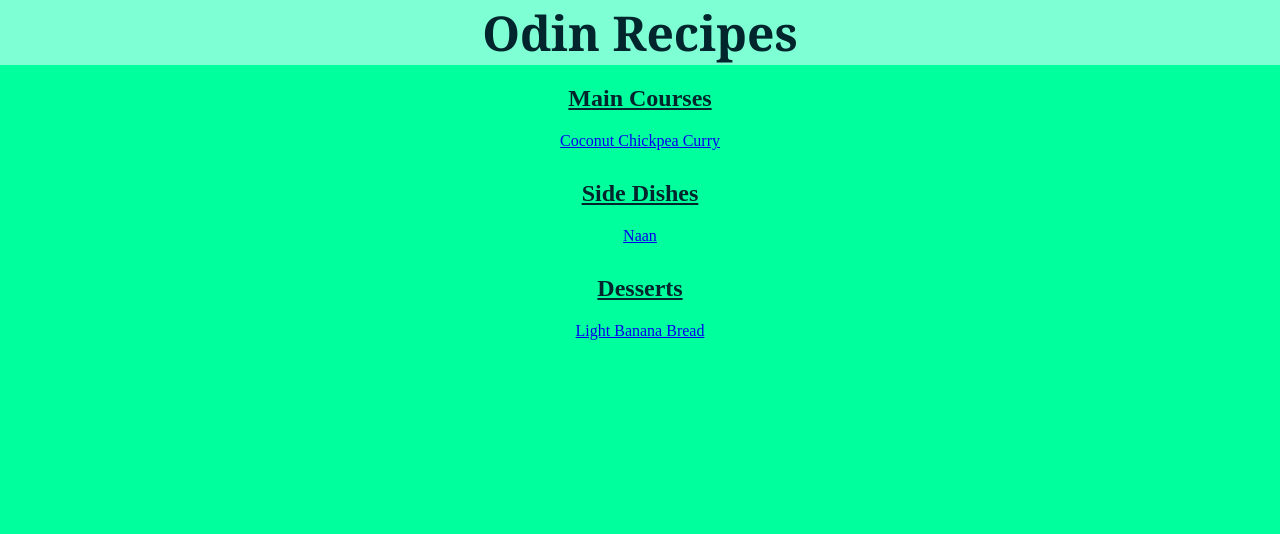
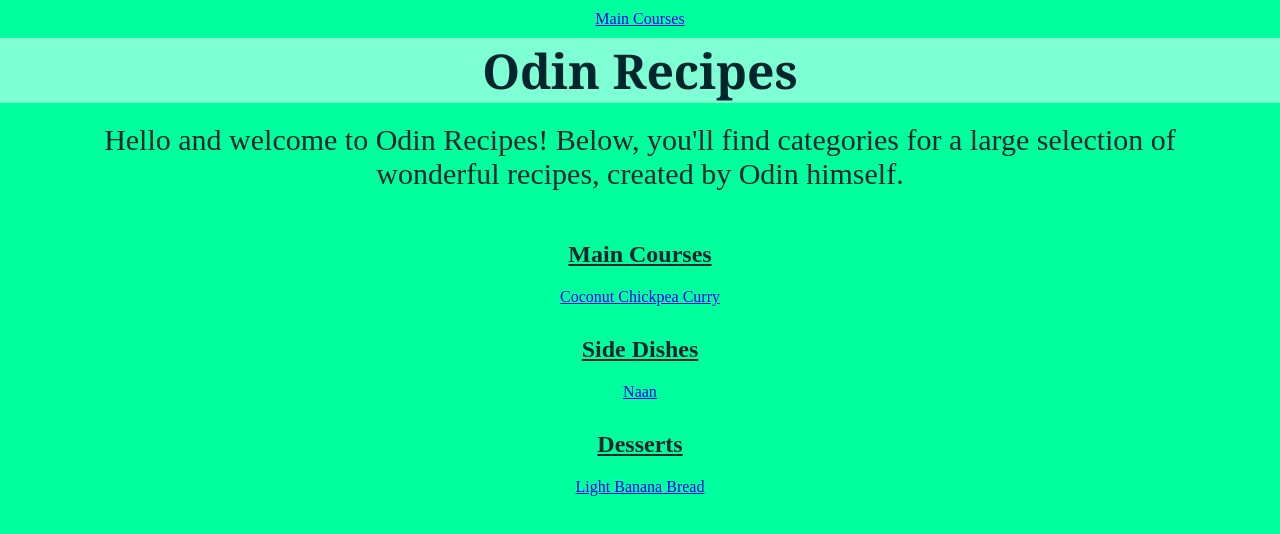
Before and after one commit to fantasy-disconnects/odin-recipes, a plain HTML site: page index.html in a window 1280 px wide. Drawn offline with Linux system fonts and the light colour scheme.

Commit message:
Add nav and intro to index.html

```diff
--- a/index.html
+++ b/index.html
@@ -8,8 +8,18 @@
     <title>Odin Recipes</title>
 </head>
 
+<header>
+    <nav>
+        <ul>
+            <li><a href="#">Main Courses</a></li>
+        </ul>
+    </nav>
+</header>
+
 <body>
     <h1>Odin Recipes</h1>
+    <p class="introduction">Hello and welcome to Odin Recipes! Below, you'll find categories for a large selection of
+        wonderful recipes, created by Odin himself.</p>
     <h2 id="main-courses">Main Courses</h2>
     <ul>
         <li><a href="recipes/curry.html">Coconut Chickpea Curry</a></li>
--- a/styles.css
+++ b/styles.css
@@ -10,7 +10,7 @@ body {
 }
 
 body,
-ul {
+ul, .introduction {
     margin: 0 auto;
     padding: 0;
 
@@ -29,6 +29,14 @@ h1 {
     font-size: 300%;
 }
 
+.introduction {
+    margin-bottom: 50px;
+    width: 90%;
+
+    font-size: 30px;
+
+}
+
 h2 {
     margin-bottom: 10px;
 
```
